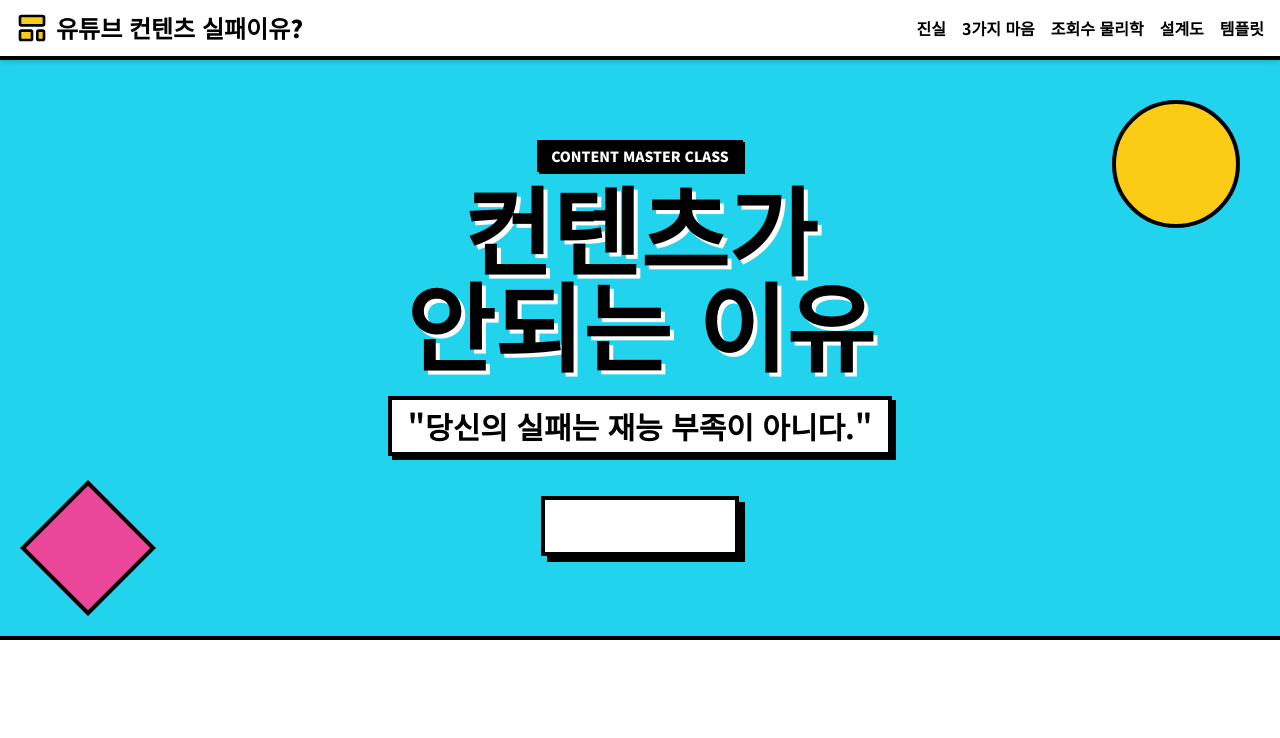
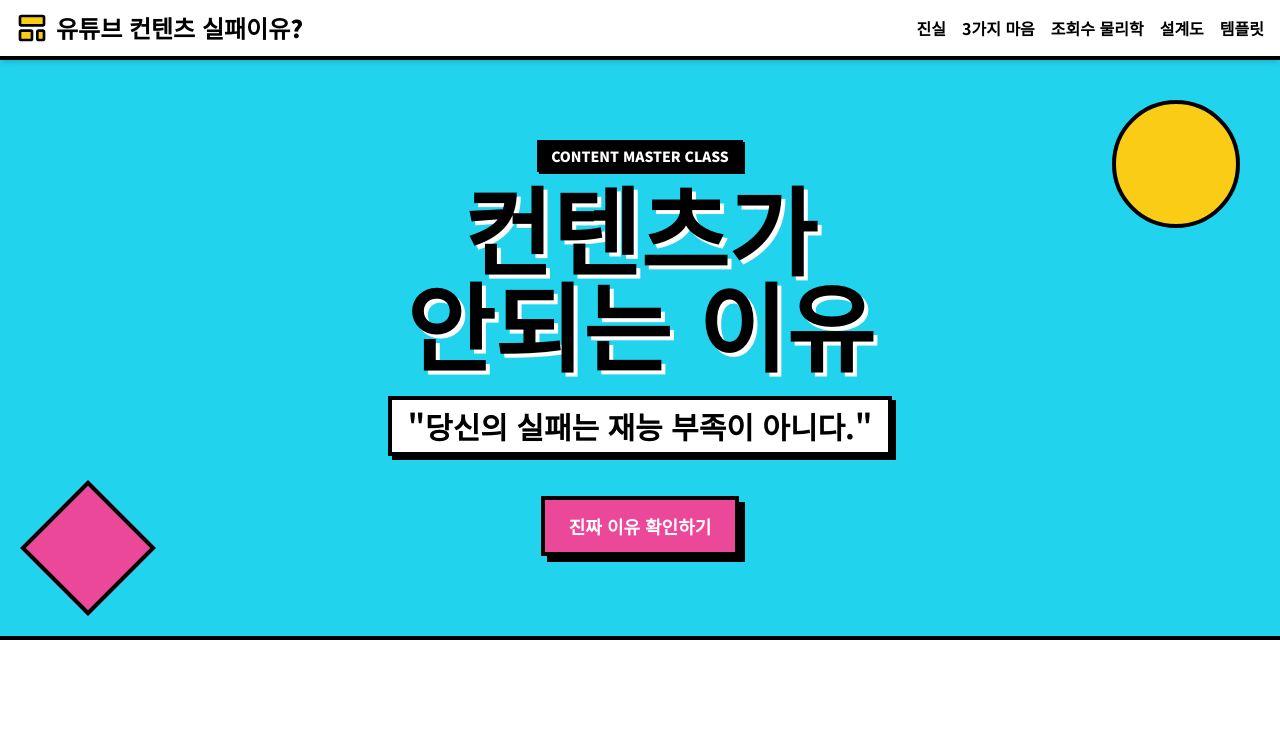
Before and after one commit to bitcory/youtubewin, a React (Vite) app: page / in a window 1280 px wide. Shown: the top 738 px of the page. Built offline with nearby package versions, Linux system fonts and the light colour scheme.

Commit message:
Fix button and heading text visibility
- Add !important to hero button colors for Tailwind priority
- Change "콘텐츠 아키텍처" heading to black text

🤖 Generated with [Claude Code](https://claude.com/claude-code)

Co-Authored-By: Claude Opus 4.5 <noreply@anthropic.com>

```diff
--- a/App.tsx
+++ b/App.tsx
@@ -190,7 +190,7 @@ const App = () => {
             "당신의 실패는 재능 부족이 아니다."
           </p>
           <div className="flex flex-col md:flex-row justify-center gap-4">
-            <NeoButton className="bg-pink-500 text-white" onClick={() => scrollTo('intro')}>
+            <NeoButton className="!bg-pink-500 !text-white" onClick={() => scrollTo('intro')}>
               진짜 이유 확인하기
             </NeoButton>
           </div>
@@ -360,7 +360,7 @@ const App = () => {
       <NeoSection id="structure" className="bg-pink-500 text-white">
         <div className="text-center mb-16">
           <NeoBadge text="CHAPTER 4~6" color="bg-white text-black" />
-          <h2 className="text-4xl md:text-6xl font-black drop-shadow-[4px_4px_0px_rgba(0,0,0,1)]">콘텐츠 아키텍처</h2>
+          <h2 className="text-4xl md:text-6xl font-black text-black drop-shadow-[4px_4px_0px_rgba(255,255,255,1)]">콘텐츠 아키텍처</h2>
           <p className="mt-6 text-xl font-bold bg-black inline-block px-4 py-2 border-2 border-white">
             "당신의 문제는 영상 퀄리티가 아니라 구조적 병목입니다."
           </p>
```
